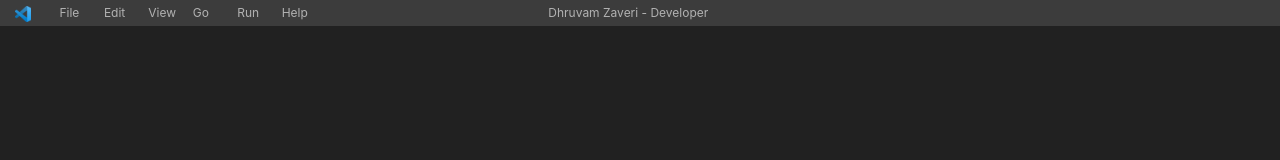
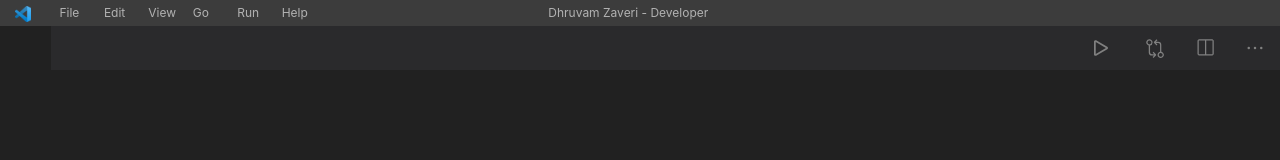
Before and after one commit to dhruvam-zaveri/vs-code-portfolio, a React (Create React App) app in the folder frontend/: page / in a window 1280 px wide. Shown: the top 160 px of the page. Built offline with nearby package versions, Linux system fonts and the light colour scheme.

Commit message:
Added TabBar and working on Tabs.TabBar is responsive.

```diff
--- a/frontend/public/index.html
+++ b/frontend/public/index.html
@@ -2,7 +2,7 @@
 <html lang="en">
   <head>
     <meta charset="utf-8" />
-    <link rel="icon" href="%PUBLIC_URL%/favicon.ico" />
+    <link rel="icon" href="./assets/favicon.ico" />
     <meta name="viewport" content="width=device-width, initial-scale=1" />
     <meta name="theme-color" content="#000000" />
     <link rel="manifest" href="%PUBLIC_URL%/manifest.json" />
@@ -15,7 +15,6 @@
     <title>Dhruvam Zaveri</title>
   </head>
   <body>
-    <noscript>You need to enable JavaScript to run this app.</noscript>
     <div id="root"></div>
   </body>
 </html>
--- a/frontend/src/App.js
+++ b/frontend/src/App.js
@@ -1,10 +1,12 @@
 import React from "react";
 import Header from "./Components/Header.js";
+import TabBar from "./Components/TabBar.js";
 
 const App = () => {
   return (
     <>
       <Header />
+      <TabBar />
     </>
   );
 };
--- a/frontend/src/Components/Header.js
+++ b/frontend/src/Components/Header.js
@@ -3,7 +3,6 @@ import { Container, Row, Col, Image } from "react-bootstrap";
 
 export const Header = () => {
   return (
-    <div>
     <Container
       style={{ background: "#3C3C3C", color: "#B2B2B2", fontSize: "12px" }}
       fluid
@@ -62,7 +61,6 @@ export const Header = () => {
         {/* will be centred always*/}
       </Row>
     </Container>
-    </div>
   );
 };
 
--- /dev/null
+++ b/frontend/src/Components/Tab.js
@@ -0,0 +1,25 @@
+import React from "react";
+import { Container, Row, Col } from "react-bootstrap";
+
+export const Tab = ({ title, logo }) => {
+  return (
+    <Container
+      className="py-2"
+      style={{
+        background: "#212121",
+        color: "#949494",
+        fontWeight: "400",
+        margin: 0,
+      }}
+    >
+      <Row lg="auto">
+        <Col lg="auto" style={{ color: "yellow" }}>
+          {logo}
+        </Col>
+        <Col lg="auto">{title}</Col>
+      </Row>
+    </Container>
+  );
+};
+
+export default Tab;
--- /dev/null
+++ b/frontend/src/Components/TabBar.js
@@ -0,0 +1,104 @@
+import React from "react";
+import { Container, Row, Col } from "react-bootstrap";
+import Tab from "./Tab.js";
+
+export const TabBar = () => {
+  const jsLogo = (
+    <svg
+      stroke="currentColor"
+      fill="currentColor"
+      strokeWidth="0"
+      version="1.1"
+      viewBox="0 0 32 32"
+      height="1.25em"
+      width="1.25em"
+      xmlns="http://www.w3.org/2000/svg"
+    >
+      <path d="M9.633 7.968h3.751v10.514c0 4.738-2.271 6.392-5.899 6.392-0.888 0-2.024-0.148-2.764-0.395l0.42-3.036c0.518 0.173 1.185 0.296 1.925 0.296 1.58 0 2.567-0.716 2.567-3.282v-10.489zM16.641 20.753c0.987 0.518 2.567 1.037 4.171 1.037 1.728 0 2.641-0.716 2.641-1.826 0-1.012-0.79-1.629-2.789-2.32-2.764-0.987-4.59-2.517-4.59-4.961 0-2.838 2.394-4.985 6.293-4.985 1.9 0 3.258 0.37 4.245 0.839l-0.839 3.011c-0.642-0.321-1.851-0.79-3.455-0.79-1.629 0-2.419 0.765-2.419 1.604 0 1.061 0.913 1.53 3.085 2.369 2.937 1.086 4.294 2.616 4.294 4.985 0 2.789-2.122 5.158-6.688 5.158-1.9 0-3.776-0.518-4.714-1.037l0.765-3.085z"></path>
+    </svg>
+  );
+
+  return (
+    <Container
+      style={{
+        background: "#2A2A2C",
+        color: "#808080",
+        width: "96vw",
+        margin: "0 4vw",
+      }}
+      fluid
+    >
+      <Row>
+        {/* <Col><Tab title="Home.js" logo={jsLogo} /></Col> */}
+        <Container
+          xl="auto"
+          lg="auto"
+          md="auto"
+          className="d-flex justify-content-end py-2"
+          fluid
+        >
+          <Row>
+            <Col className="d-none d-lg-block">
+              <svg
+                stroke="currentColor"
+                fill="currentColor"
+                strokeWidth={0}
+                viewBox="0 0 16 16"
+                height="1.75em"
+                width="1.75em"
+              >
+                <path
+                  fillRule="evenodd"
+                  d="M10.804 8L5 4.633v6.734L10.804 8zm.792-.696a.802.802 0 010 1.392l-6.363 3.692C4.713 12.69 4 12.345 4 11.692V4.308c0-.653.713-.998 1.233-.696l6.363 3.692z"
+                  clipRule="evenodd"
+                />
+              </svg>
+            </Col>
+            <Col className="d-none d-lg-block">
+              <svg
+                stroke="currentColor"
+                fill="currentColor"
+                strokeWidth={0}
+                viewBox="0 0 16 16"
+                height="1.25em"
+                width="1.25em"
+              >
+                <path
+                  fillRule="evenodd"
+                  clipRule="evenodd"
+                  d="M7.389 12.99l-1.27-1.27.67-.7 2.13 2.13v.7l-2.13 2.13-.71-.71L7.349 14h-1.85a2.49 2.49 0 0 1-2.5-2.5V5.95a2.59 2.59 0 0 1-1.27-.68 2.52 2.52 0 0 1-.54-2.73A2.5 2.5 0 0 1 3.499 1a2.45 2.45 0 0 1 1 .19 2.48 2.48 0 0 1 1.35 1.35c.133.317.197.658.19 1a2.5 2.5 0 0 1-2 2.45v5.5a1.5 1.5 0 0 0 1.5 1.5h1.85zm-4.68-8.25a1.5 1.5 0 0 0 2.08-2.08 1.55 1.55 0 0 0-.68-.56 1.49 1.49 0 0 0-.86-.08 1.49 1.49 0 0 0-1.18 1.18 1.49 1.49 0 0 0 .08.86c.117.277.311.513.56.68zm10.33 6.3c.48.098.922.335 1.27.68a2.51 2.51 0 0 1 .31 3.159 2.5 2.5 0 1 1-3.47-3.468c.269-.182.571-.308.89-.37V5.49a1.5 1.5 0 0 0-1.5-1.5h-1.85l1.27 1.27-.71.71-2.13-2.13v-.7l2.13-2.13.71.71-1.27 1.27h1.85a2.49 2.49 0 0 1 2.5 2.5v5.55zm-.351 3.943a1.5 1.5 0 0 0 1.1-2.322 1.55 1.55 0 0 0-.68-.56 1.49 1.49 0 0 0-.859-.08 1.49 1.49 0 0 0-1.18 1.18 1.49 1.49 0 0 0 .08.86 1.5 1.5 0 0 0 1.539.922z"
+                />
+              </svg>
+            </Col>
+            <Col className="d-none d-lg-block">
+              <svg
+                stroke="currentColor"
+                fill="currentColor"
+                strokeWidth={0}
+                viewBox="0 0 16 16"
+                height="1.25em"
+                width="1.25em"
+              >
+                <path d="M14 1H3L2 2v11l1 1h11l1-1V2l-1-1zM8 13H3V2h5v11zm6 0H9V2h5v11z" />
+              </svg>
+            </Col>
+            <Col>
+              <svg
+                stroke="currentColor"
+                fill="currentColor"
+                strokeWidth={0}
+                viewBox="0 0 16 16"
+                height="1.25em"
+                width="1.25em"
+              >
+                <path d="M4 8a1 1 0 1 1-2 0 1 1 0 0 1 2 0zm5 0a1 1 0 1 1-2 0 1 1 0 0 1 2 0zm5 0a1 1 0 1 1-2 0 1 1 0 0 1 2 0z" />
+              </svg>
+            </Col>
+          </Row>
+        </Container>
+      </Row>
+    </Container>
+  );
+};
+
+export default TabBar;
--- a/frontend/src/index.css
+++ b/frontend/src/index.css
@@ -1,7 +1,7 @@
 body {
   margin: 0;
   padding: 0;
-  font-family: -apple-system, BlinkMacSystemFont, "Segoe UI", "Roboto", "Oxygen",
+  font-family: -apple-system, BlinkMacSystemFont, "Roboto", "Segoe UI", "Oxygen",
     "Ubuntu", "Cantarell", "Fira Sans", "Droid Sans", "Helvetica Neue",
     sans-serif;
   background-color: #212121;
```
Lines whose indentation alone changed are shown as unchanged.
